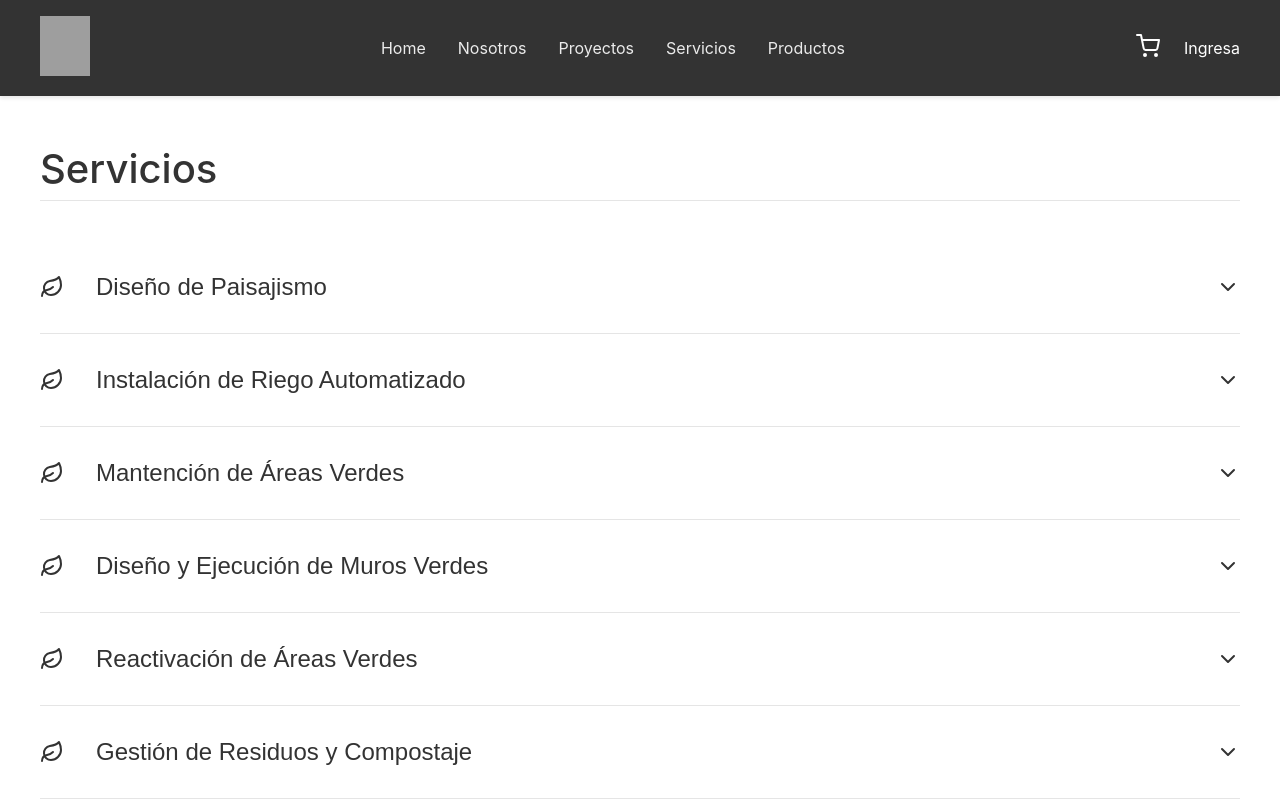
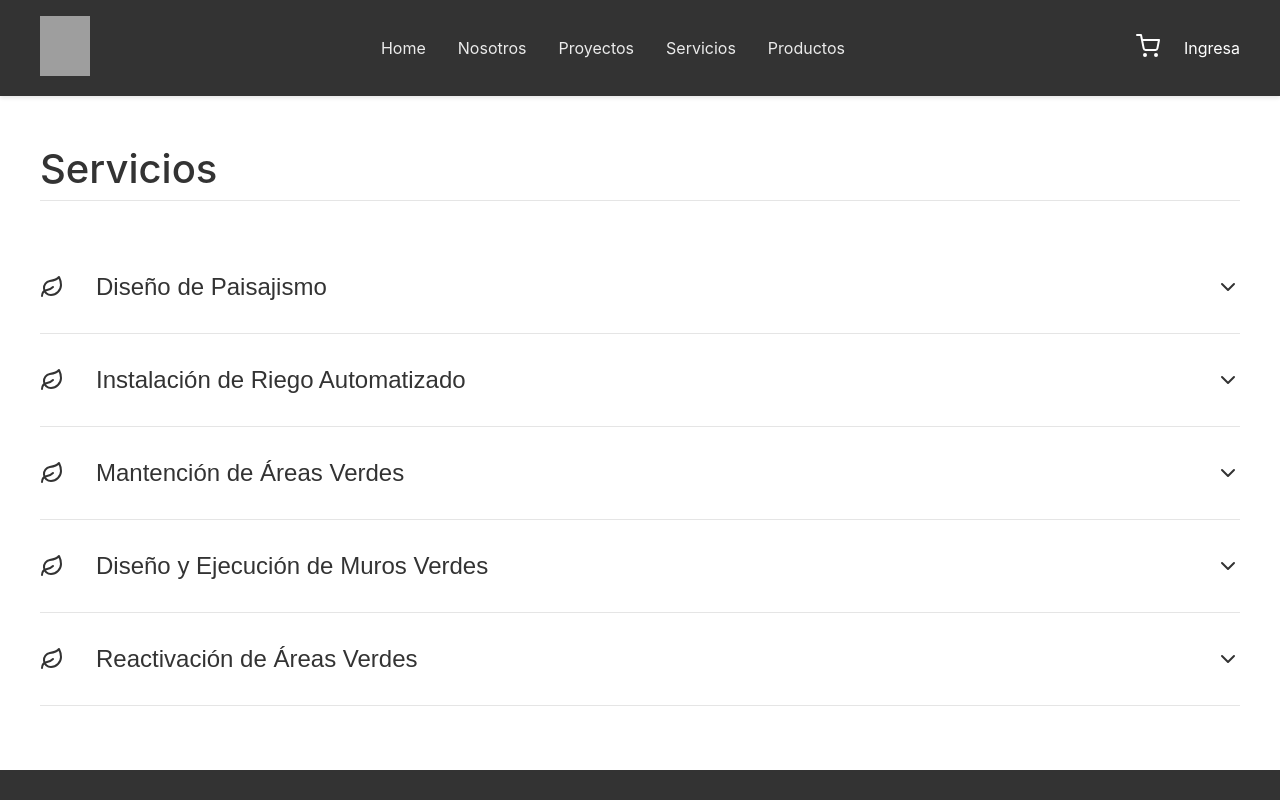
Before and after one commit to bestrada05/Muya, a React (Vite) app: page /servicios in a window 1280 px wide. Shown: the top 800 px of the page. Built offline with nearby package versions, Linux system fonts and the light colour scheme; grey boxes are pictures that could not be loaded.

Commit message:
Actualización ReadMe

```diff
--- a/src/components/Services.jsx
+++ b/src/components/Services.jsx
@@ -34,12 +34,6 @@ export function Services() {
       title: "Reactivación de Áreas Verdes",
       description:
         "Recuperamos espacios degradados con restauración del suelo, reforestación y especies nativas. Implementamos soluciones ecológicas para fomentar la biodiversidad y mejorar el equilibrio ambiental en cada intervención.",
-    },
-    {
-      id: 6,
-      title: "Gestión de Residuos y Compostaje",
-      description:
-        "Reducimos el impacto ambiental mediante compostaje y reciclaje de residuos vegetales. Aplicamos principios de economía circular para transformar desechos en recursos útiles para el mantenimiento y restauración de áreas verdes.",
     },
   ];
 
```
